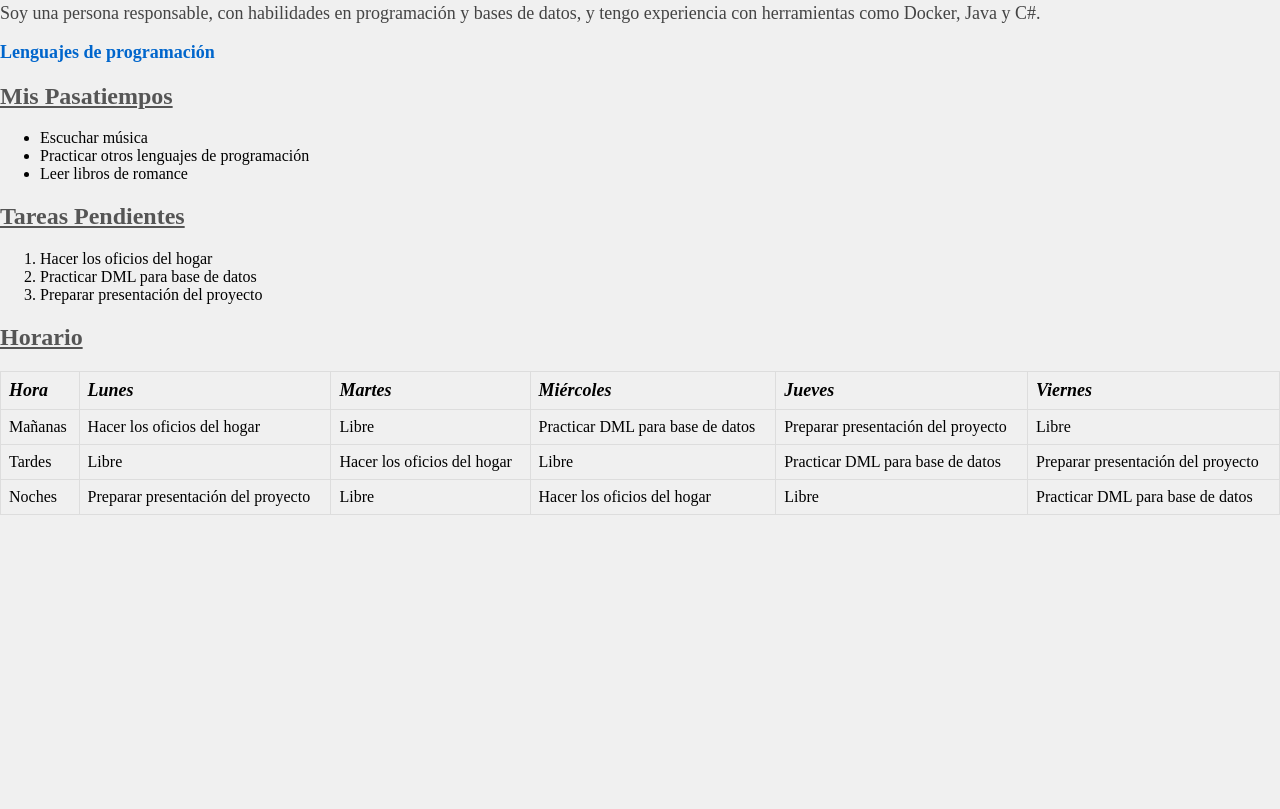
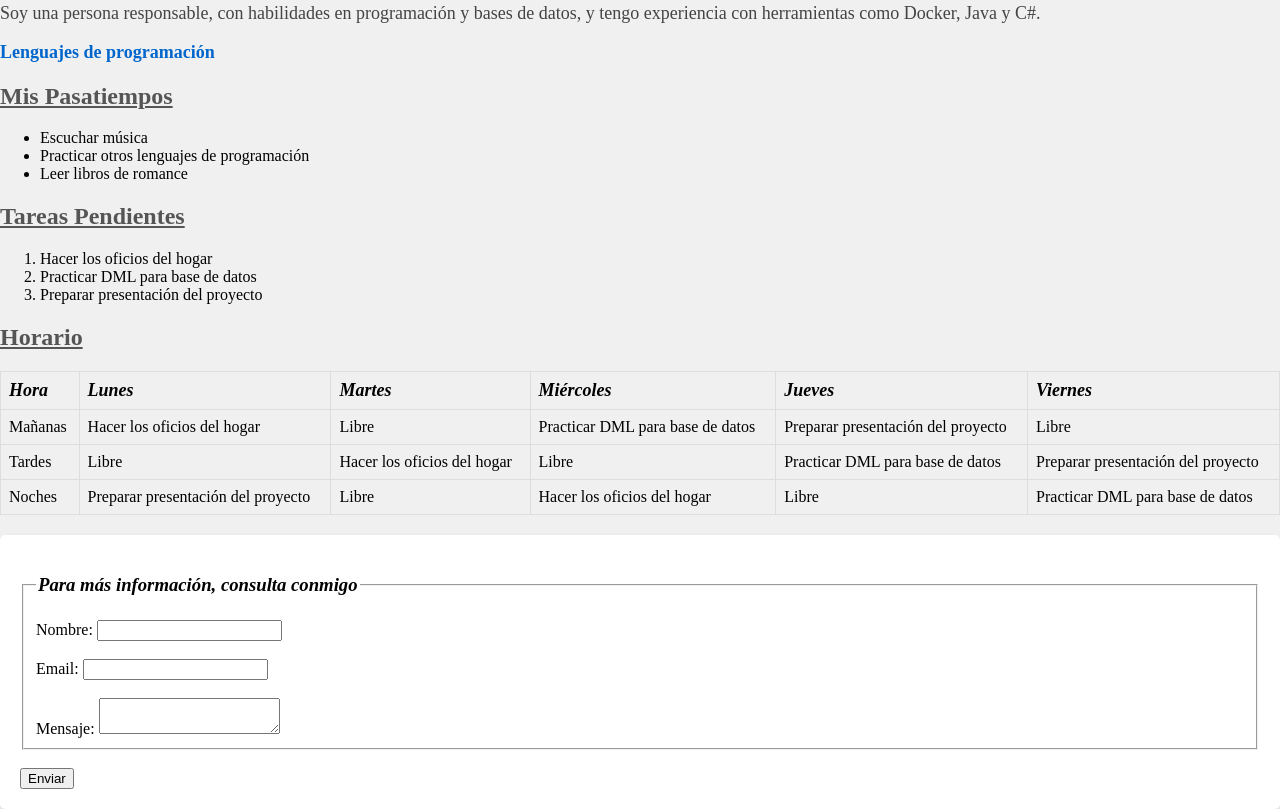
Before and after one commit to Marysa2006/mi-pagina-web, a plain HTML site: page index.html in a window 1280 px wide. Shown: the part 451-1260 px from the top of the page. Before the commit the page ends 986 px from the top, so only its background shows below. Drawn offline with Linux system fonts and the light colour scheme.

Commit message:
Adicion de formulario

```diff
--- a/index.html
+++ b/index.html
@@ -77,5 +77,24 @@
         </tbody>
     </table>
 
+
+    <form action="">
+        <fieldset>
+            <legend><h3><em>Para más información, consulta conmigo</em></h3></legend>
+            <label for="">Nombre:</label>
+            <input type="text" id="nombre" name="nombre" required><br><br>
+
+            <label for="">Email:</label>
+            <input type="email" id="email" name="email" required><br><br>
+
+            <label for="mensaje">Mensaje:</label>
+            <textarea id="mensaje" name="mensaje" required></textarea>
+        </fieldset>
+
+        <br>
+        <button type="submit">Enviar</button>
+
+    </form>
+
 </body>
 </html>
```
